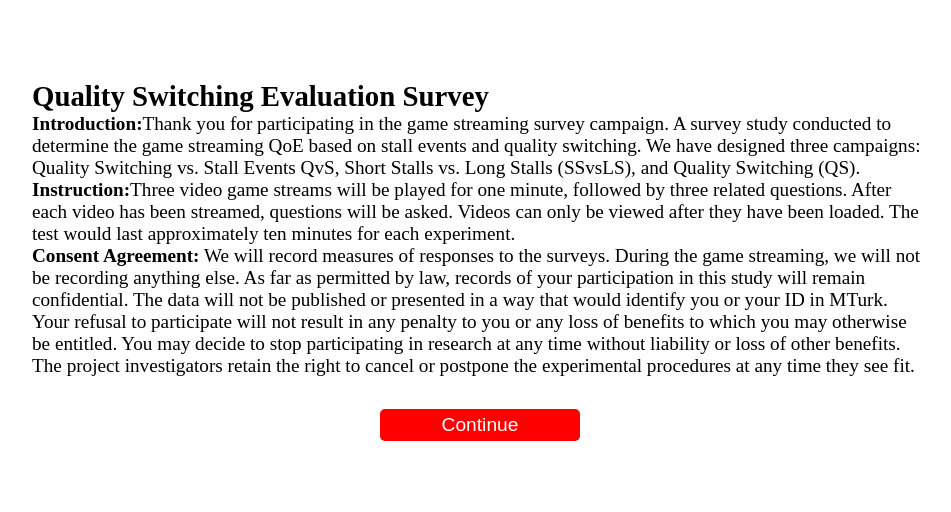
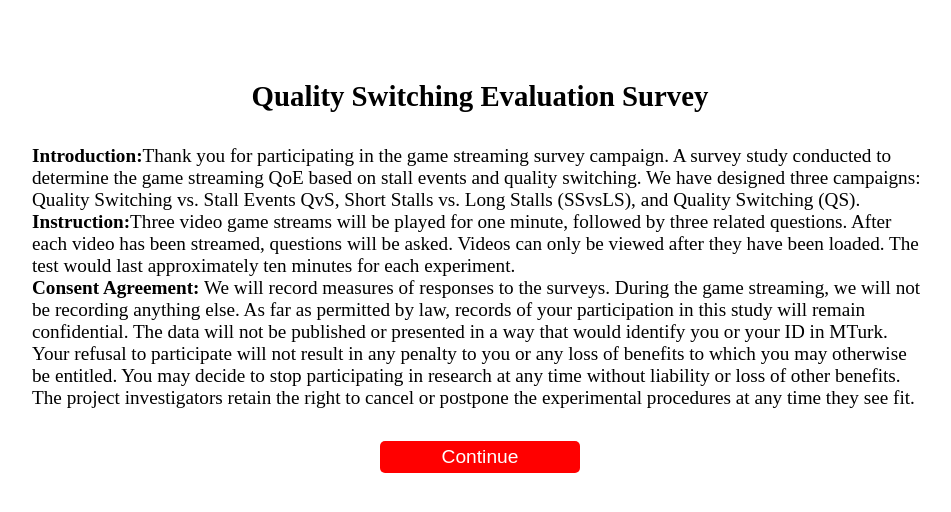
Before and after one commit to Reza12121/Indexddb, a website with bundled scripts: page Quality-Switching/index.html in a window 1280 px wide. Shown: the whole page, without its empty margins (160-1111 px from the left). Built offline with nearby package versions, Linux system fonts and the light colour scheme; no server answers.

Commit message:
Update index.html

```diff
--- a/Quality-Switching/index.html
+++ b/Quality-Switching/index.html
@@ -17,7 +17,6 @@
 <body>
   <div id="survey-container">
     <article id="step1">
-      <div class="b">
       <h1>Quality Switching Evaluation Survey</h1>
       <p style style=”line-height: 200%”> <b>Introduction:</b>Thank you for participating in the game streaming survey campaign. A survey study conducted to determine the game streaming QoE based on
         stall events and quality switching. We have designed three campaigns: Quality Switching vs. Stall Events QvS, Short Stalls vs.
@@ -28,7 +27,7 @@
         you or your ID in MTurk. Your refusal to participate will not result in any penalty to you or any loss of benefits to which you may otherwise be entitled. You may decide
         to stop participating in research at any time without liability or loss of other benefits. The project investigators retain the right to cancel or postpone the experimental
         procedures at any time they see fit.
-      </p></div>
+      </p>
       <form></form>
     </article>
 
```
